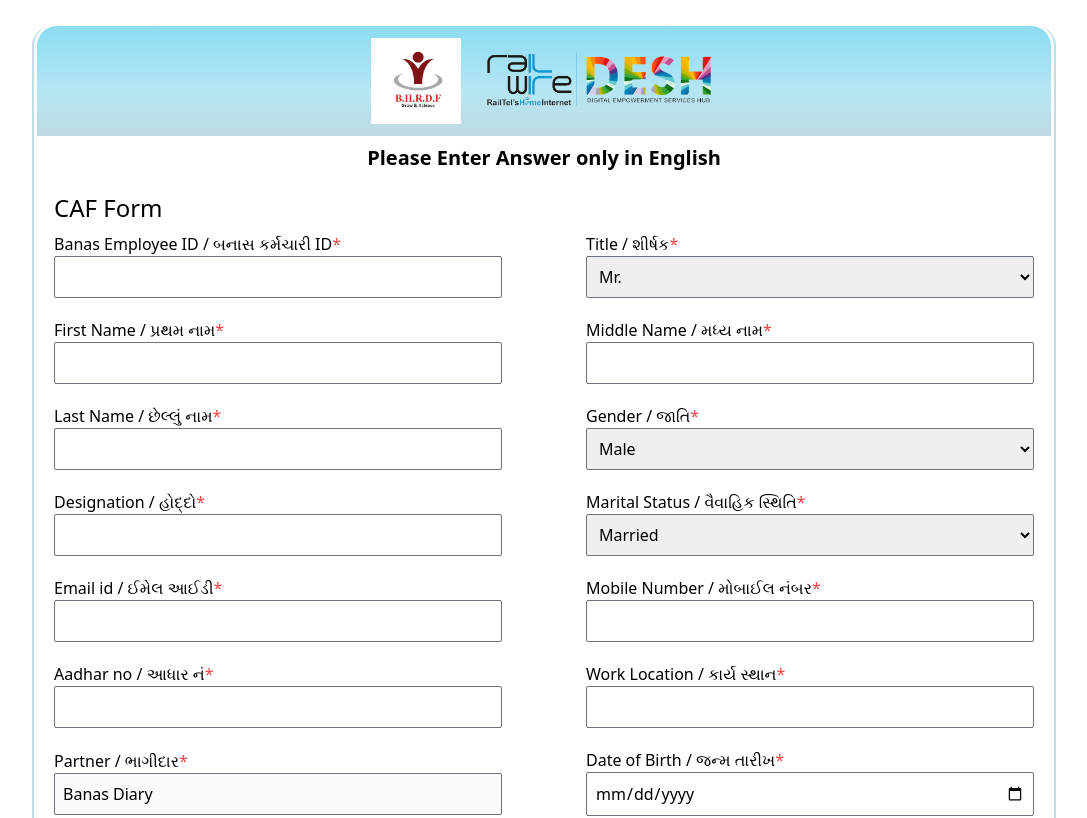
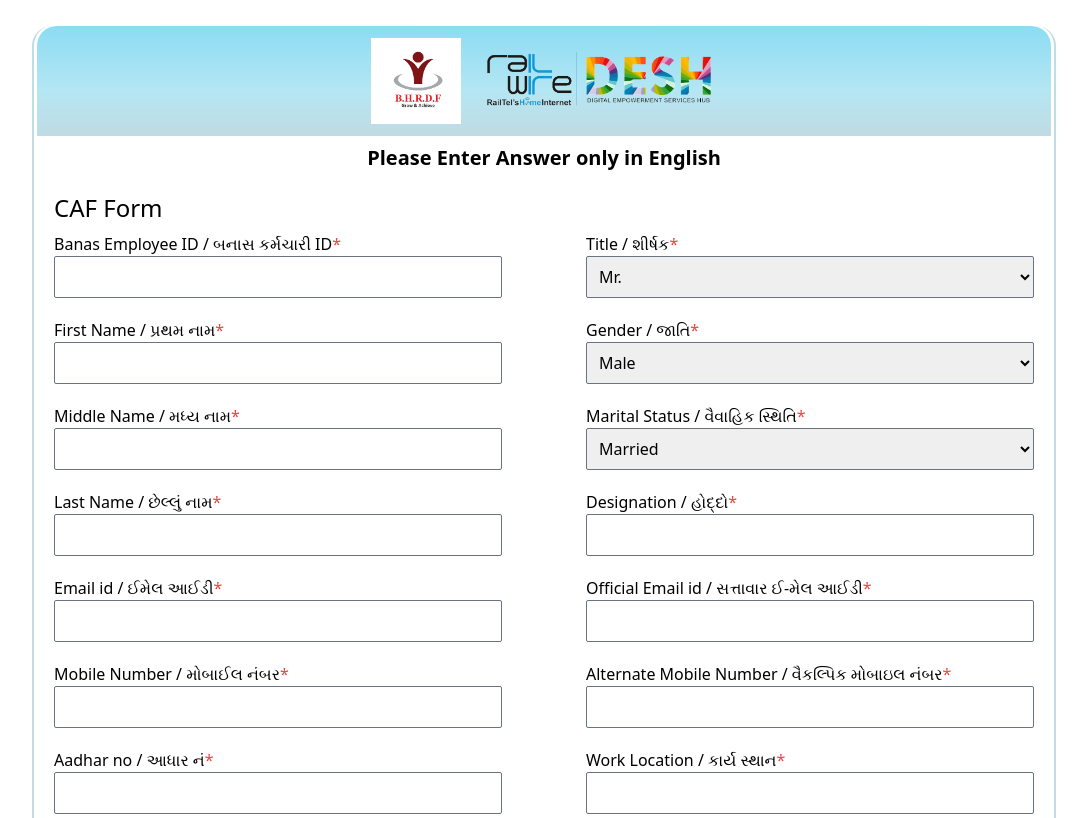
Before and after one commit to Karthik-Sarvan/form, a React (Create React App) app: page / in a window 1280 px wide. Shown: the top 818 px of the page, without its empty margins (96-1183 px from the left). Built offline with nearby package versions, Linux system fonts and the light colour scheme.

Commit message:
added location data

```diff
--- a/src/App.js
+++ b/src/App.js
@@ -12,7 +12,9 @@ function App() {
   const gender = useRef();
   const maritalStatus = useRef();
   const email = useRef();
+  const officialEmail = useRef();
   const mobileNumber = useRef();
+  const alternateMobileNumber = useRef();
   const aadhar = useRef();
   const workLocation = useRef();
   const partner = useRef();
@@ -43,6 +45,54 @@ function App() {
   const [hasFiberConnection, setHasFiberConnection] = useState(true);
   const [ottused, setottused] = useState(true);
   const [isNA, setIsNA] = useState(false);
+
+
+  const locationData={
+    Gujarat:{
+      areas:{
+        Agthala:["Bio-Gas Project","Agthala"],
+        BadarpuraPlant:["Badarpura Oil Mill","THR Project-Badarpura","Umang Mall"],
+        Dama:["Bio-Gas Plant","Dama"],
+        DH:["Vadgam Veterinary","Tharad  Veterinary"," Thara Veterinary","Suigam Veterinary","Radhanpur Veterinary","Panthavada Veterinary","Lakhani Veterinary","Khimana Veterinary","Dhanera Veterinary", "Deesa Veterinary","Danta Veterinary", "Dama Semen Production Uni","Bhabhar Veterinary","Dantiwada Veterinary","Deodar Veterinary","DH Vet Care-FIP","DH-BNPET","DH-Fodder","Dhima Veterinary","Palanpur Veterinary","Sanchor Veterinary(Raj.)","Santalpur Veterinary","Soneth Veterinary"],
+        Katarwa:["CF Plant Dispatch Katarwa","Cattle Feed Plant Katarwa"]
+      }
+    },
+    UP:{
+      areas:{
+        Faridabad:["Faridabad Dairy Plant(H/N"],
+        Kanpur:["Kanpur Dairy Plant(C-UP)"],
+        Lucknow:["Lucknow Dairy Plant(C-UP)"],
+        MCC:["MCC", "Dhanaura (W-UP)"],
+        MCC:["MCC", "Dibiyapur(C-UP)"],
+        MCC:["MCC", "Ghatampur(C-UP)"],
+        MCC:["MCC", "Joya(W-UP)"],
+
+      }
+    },
+    Rajasthan:{
+      areas:{
+        Mandar:["Mandar Veterinary(Raj)"],
+        MCC:["MCC", "Bhinmal (RJ)"],
+        MCC:["MCC", "Dholpur(Raj.)"],
+      }
+    },
+    AndhraPradesh:{
+      areas:{
+        MCC:["MCC","Tuni(Andra Pradesh)"],
+      }
+    },
+    Jharkhand:{
+      areas:{
+        MCC:["MCC","Hazaribagh(Jharkhand)"],
+        MCC:["MCC","Mandar(Jharkhand)"]
+      }
+    },
+    Odisha:{
+      areas:{
+        MCC:["MCC", "Hajipur(Odisha)"]
+      }
+    }
+  }
 
   const states = [
     { id: "andhraPradesh", name: "Andhra Pradesh" },
@@ -193,6 +243,9 @@ function App() {
   const [banasEmployeeIDErr, setBanasEmployeeIDErr] = useState(false);
   const [internetPriceErr, setInternetPriceErr] = useState(false);
   const [televisionPriceErr, setTelevisionPriceErr] = useState(false);
+  const [emailErr, setEmailErr] = useState(false);
+  const [officialEmailErr, setOfficialEmailErr] = useState(false);
+  const [alternateMobileErr, setAlternateMobileErr] = useState(false);
 
   const validateInputs = () => {
     const aadharvalue = aadhar.current.value;
@@ -202,6 +255,9 @@ function App() {
     const Employee = BanasEmployeeID.current.value;
     const internetPriceValue = internetPrice.current.value;
     const televisionPriceValue = televisionPrice.current.value;
+    const emailValue = email.current.value;
+    const OfficialEmailValue= officialEmail.current.value;
+    const alternateMobileValue = alternateMobileNumber.current.value;
 
     if (aadharvalue.length < 12) {
       setAadharerr(true);
@@ -233,6 +289,12 @@ function App() {
       setMobileErr(false);
     }
 
+    if (alternateMobileValue.length < 10) {
+      setAlternateMobileErr(true);
+    } else {
+      setAlternateMobileErr(false);
+    }
+
     if (pincodevalue.length < 6) {
       setPincodeerr(true);
     } else {
@@ -243,6 +305,18 @@ function App() {
       setDobErr(true);
     } else {
       setDobErr(false);
+    }
+
+    if (!emailValue.includes("@") || !emailValue.includes(".")) {
+      setEmailErr(true);
+    } else {
+      setEmailErr(false);
+    }
+
+    if (!OfficialEmailValue.includes("@") || !OfficialEmailValue.includes(".")) {
+      setOfficialEmailErr(true);
+    } else {
+      setOfficialEmailErr(false);
     }
   };
 
@@ -260,8 +334,7 @@ function App() {
         <h1 className="font-medium text-2xl ">CAF Form</h1>
         <form
           className=" flex flex-wrap gap-5 mt-2 items-center justify-between w-full "
-          onSubmit={(e) => submitHandler(e)}
-        >
+          onSubmit={(e) => submitHandler(e)}>
           <div className="flex flex-col ">
             <label className="">
               Banas Employee ID / બનાસ કર્મચારી ID
@@ -297,8 +370,7 @@ function App() {
               name="title"
               ref={title}
               required
-              className="border md:w-[30vw] lg:w-[35vw] w-[70vw]  border-gray-500 rounded-sm px-2 py-2"
-            >
+              className="border md:w-[30vw] lg:w-[35vw] w-[70vw]  border-gray-500 rounded-sm px-2 py-2">
               <option value="Mr.">Mr.</option>
               <option value="Mrs.">Mrs.</option>
               <option value="Ms.">Ms.</option>
@@ -321,6 +393,21 @@ function App() {
               }}
             />
           </div>
+          <div className="flex flex-col  ">
+            <label className="">
+              Gender / જાતિ
+              <span className="text-red-500">*</span>
+            </label>
+            <select
+              name="gender"
+              ref={gender}
+              required
+              className="border md:w-[30vw] lg:w-[35vw] w-[70vw] border-gray-500 rounded-sm px-2 py-2">
+              <option value="Male">Male</option>
+              <option value="Female">Female</option>
+              <option value="Other">Other</option>
+            </select>
+          </div>
           <div className="flex flex-col ">
             <label className="">
               Middle Name / મધ્ય નામ
@@ -340,6 +427,21 @@ function App() {
           </div>
           <div className="flex flex-col ">
             <label className="">
+              Marital Status / વૈવાહિક સ્થિતિ
+              <span className="text-red-500">*</span>
+            </label>
+            <select
+              name="maritalStatus"
+              ref={maritalStatus}
+              required
+              className="border md:w-[30vw] lg:w-[35vw] w-[70vw] border-gray-500 rounded-sm px-2 py-2">
+              <option value="married">Married</option>
+              <option value="unMarried">Un-Married</option>
+              <option value="divorced">Divorced</option>
+            </select>
+          </div>
+          <div className="flex flex-col ">
+            <label className="">
               Last Name / છેલ્લું નામ
               <span className="text-red-500">*</span>
             </label>
@@ -355,22 +457,7 @@ function App() {
               }}
             />
           </div>
-          <div className="flex flex-col  ">
-            <label className="">
-              Gender / જાતિ
-              <span className="text-red-500">*</span>
-            </label>
-            <select
-              name="gender"
-              ref={gender}
-              required
-              className="border md:w-[30vw] lg:w-[35vw] w-[70vw] border-gray-500 rounded-sm px-2 py-2"
-            >
-              <option value="Male">Male</option>
-              <option value="Female">Female</option>
-              <option value="Other">Other</option>
-            </select>
-          </div>
+
           <div className="flex flex-col ">
             <label className="">
               Designation / હોદ્દો
@@ -388,22 +475,7 @@ function App() {
               }}
             />
           </div>
-          <div className="flex flex-col ">
-            <label className="">
-              Marital Status / વૈવાહિક સ્થિતિ
-              <span className="text-red-500">*</span>
-            </label>
-            <select
-              name="maritalStatus"
-              ref={maritalStatus}
-              required
-              className="border md:w-[30vw] lg:w-[35vw] w-[70vw] border-gray-500 rounded-sm px-2 py-2"
-            >
-              <option value="married">Married</option>
-              <option value="unMarried">Un-Married</option>
-              <option value="divorced">Divorced</option>
-            </select>
-          </div>
+
           <div className="flex flex-col ">
             <label className="">
               Email id / ઈમેલ આઈડી
@@ -418,9 +490,35 @@ function App() {
                 if (e.target.value.length > 30) {
                   e.target.value = e.target.value.slice(0, 30);
                 }
+                validateInputs();
               }}
             />
+            {emailErr && (
+              <span className="text-red-500">Enter valid email</span>
+            )}
           </div>
+          <div className="flex flex-col ">
+            <label className="">
+              Official Email id / સત્તાવાર ઈ-મેલ આઈડી
+              <span className="text-red-500">*</span>
+            </label>
+            <input
+              ref={officialEmail}
+              type="email"
+              required
+              className="border md:w-[30vw] lg:w-[35vw] w-[70vw] border-gray-500 rounded-sm px-2 py-2"
+              onChange={(e) => {
+                if (e.target.value.length > 30) {
+                  e.target.value = e.target.value.slice(0, 30);
+                }
+                validateInputs();
+              }}
+            />
+            {officialEmailErr && (
+              <span className="text-red-500">Enter valid  email</span>
+            )}
+          </div>
+
           <div className="flex flex-col ">
             <label className="">
               Mobile Number / મોબાઈલ નંબર
@@ -443,6 +541,31 @@ function App() {
               }}
             />
             {mobileErr && (
+              <span className="text-red-500">Enter valid mobile number</span>
+            )}
+          </div>
+          <div className="flex flex-col ">
+            <label className="">
+              Alternate Mobile Number / વૈકલ્પિક મોબાઇલ નંબર
+              <span className="text-red-500">*</span>
+            </label>
+            <input
+              ref={alternateMobileNumber}
+              type="text"
+              required
+              className="border md:w-[30vw] lg:w-[35vw] w-[70vw] border-gray-500 rounded-sm px-2 py-2"
+              onChange={(e) => {
+                // Prevent more than 10 digits
+                if (!/^[0-9]*$/.test(e.target.value)) {
+                  e.target.value = e.target.value.slice(0, -1); // Remove last character if invalid
+                }
+                if (e.target.value.length > 10) {
+                  e.target.value = e.target.value.slice(0, 10);
+                }
+                validateInputs();
+              }}
+            />
+            {alternateMobileErr && (
               <span className="text-red-500">Enter valid mobile number</span>
             )}
           </div>
@@ -560,8 +683,7 @@ function App() {
               className="border  md:w-[30vw] lg:w-[35vw] w-[70vw] border-gray-500 rounded-sm px-2 py-2"
               name="state"
               id="state"
-              ref={state}
-            >
+              ref={state}>
               <option value="">Select a state</option>
               {states.map((state) => (
                 <option key={state.id} value={state.id}>
@@ -682,8 +804,7 @@ function App() {
               ref={fiber}
               placeholder="Select yes or no"
               onChange={handleFiberChange}
-              className="border md:w-[30vw] lg:w-[35vw] w-[70vw] border-gray-500 rounded-sm px-2 py-2"
-            >
+              className="border md:w-[30vw] lg:w-[35vw] w-[70vw] border-gray-500 rounded-sm px-2 py-2">
               <option value="Yes">Yes</option>
               <option value="No">No</option>
             </select>
@@ -748,8 +869,7 @@ function App() {
               ref={internetPlanValidity}
               className={`border md:w-[30vw] lg:w-[35vw] w-[70vw] border-gray-500 rounded-sm px-2 py-2 ${
                 !hasFiberConnection ? "bg-gray-100 cursor-not-allowed" : ""
-              }`}
-            >
+              }`}>
               <option value="3">3 months</option>
               <option value="6">6 months</option>
               <option value="12">12 months</option>
@@ -813,8 +933,7 @@ function App() {
               name="fiber"
               ref={televisionPlanValidity}
               placeholder="Select yes or no"
-              className="border  md:w-[30vw] lg:w-[35vw] w-[70vw] border-gray-500 rounded-sm px-2 py-2"
-            >
+              className="border  md:w-[30vw] lg:w-[35vw] w-[70vw] border-gray-500 rounded-sm px-2 py-2">
               <option value="3">3 months</option>
               <option value="6">6 months</option>
               <option value="12">12 months</option>
@@ -842,8 +961,7 @@ function App() {
               placeholder="Select yes or no"
               onChange={handleottChange}
               required
-              className="border md:w-[30vw] lg:w-[35vw] w-[70vw] border-gray-500 rounded-sm px-2 py-2"
-            >
+              className="border md:w-[30vw] lg:w-[35vw] w-[70vw] border-gray-500 rounded-sm px-2 py-2">
               <option value="Yes">Yes</option>
               <option value="No">No</option>
             </select>
@@ -873,8 +991,7 @@ function App() {
               required
               ref={tvCount}
               placeholder="Select yes or no"
-              className="border md:w-[30vw] lg:w-[35vw] w-[70vw] border-gray-500 rounded-sm px-2 py-2"
-            >
+              className="border md:w-[30vw] lg:w-[35vw] w-[70vw] border-gray-500 rounded-sm px-2 py-2">
               <option value="1">1</option>
               <option value="2">2</option>
               <option value="3">3</option>
@@ -893,8 +1010,7 @@ function App() {
               required
               ref={freeEducationContent}
               placeholder="Select yes or no"
-              className="border md:w-[30vw] lg:w-[35vw] w-[70vw] border-gray-500 rounded-sm px-2 py-2"
-            >
+              className="border md:w-[30vw] lg:w-[35vw] w-[70vw] border-gray-500 rounded-sm px-2 py-2">
               <option value="Yes">Yes</option>
               <option value="No">No</option>
             </select>
@@ -910,8 +1026,7 @@ function App() {
               required
               ref={preferredPlan}
               placeholder="Select yes or no"
-              className="border md:w-[30vw] lg:w-[35vw] w-[70vw] border-gray-500 rounded-sm px-2 py-2"
-            >
+              className="border md:w-[30vw] lg:w-[35vw] w-[70vw] border-gray-500 rounded-sm px-2 py-2">
               <option value="3">3 months</option>
               <option value="6">6 months</option>
               <option value="12">12 months</option>
@@ -927,8 +1042,7 @@ function App() {
               required
               ref={preferredPlanPricing}
               placeholder="Select yes or no"
-              className="border md:w-[30vw] lg:w-[35vw] w-[70vw] border-gray-500 rounded-sm px-2 py-2"
-            >
+              className="border md:w-[30vw] lg:w-[35vw] w-[70vw] border-gray-500 rounded-sm px-2 py-2">
               <option value="299">299</option>
               <option value="399">399</option>
               <option value="499">499</option>
@@ -946,21 +1060,18 @@ function App() {
           <div className="flex md:flex-row lg:flex-row flex-col items-center w-[50%] mx-auto justify-center gap-5 mt-10">
             <button
               type="submit"
-              className="bg-[#5cb85c] md:w-fit lg:w-fit w-full text-white md:px-10 py-2 text-xl rounded-md"
-            >
+              className="bg-[#5cb85c] md:w-fit lg:w-fit w-full text-white md:px-10 py-2 text-xl rounded-md">
               Submit
             </button>
             <button
               type="button"
               className="bg-[#5bc0de] md:w-fit lg:w-fit w-full text-white md:px-10 py-2 text-xl rounded-md"
-              onClick={(e) => clearHandler(e)}
-            >
+              onClick={(e) => clearHandler(e)}>
               Clear
             </button>
             <button
               type="button"
-              className="bg-[#d9534f] md:w-fit lg:w-fit w-full text-white md:px-10 py-2 text-xl rounded-md"
-            >
+              className="bg-[#d9534f] md:w-fit lg:w-fit w-full text-white md:px-10 py-2 text-xl rounded-md">
               Cancel
             </button>
           </div>
```
